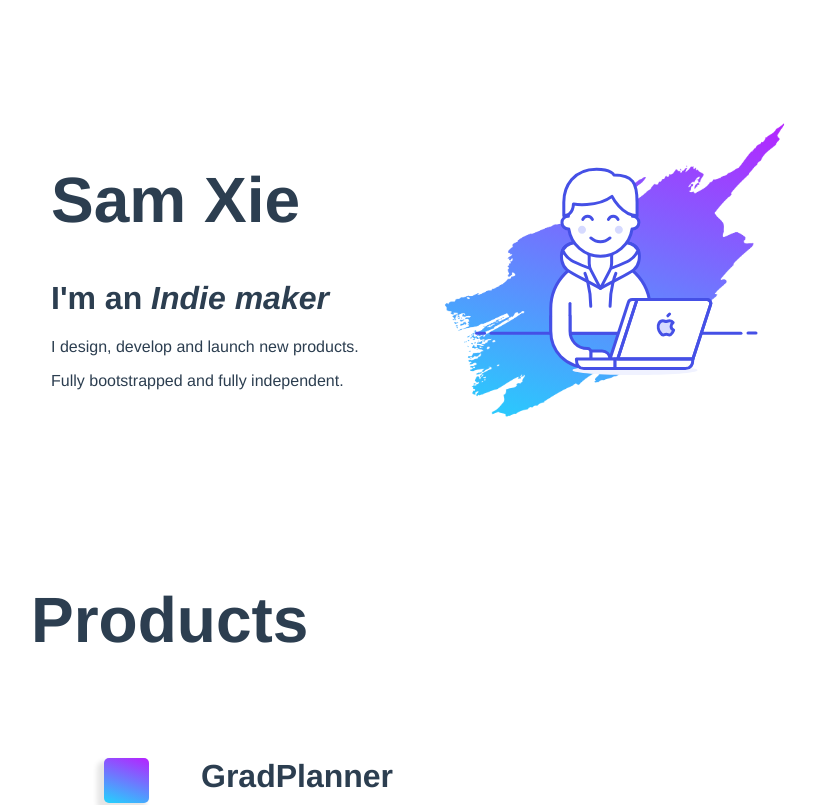
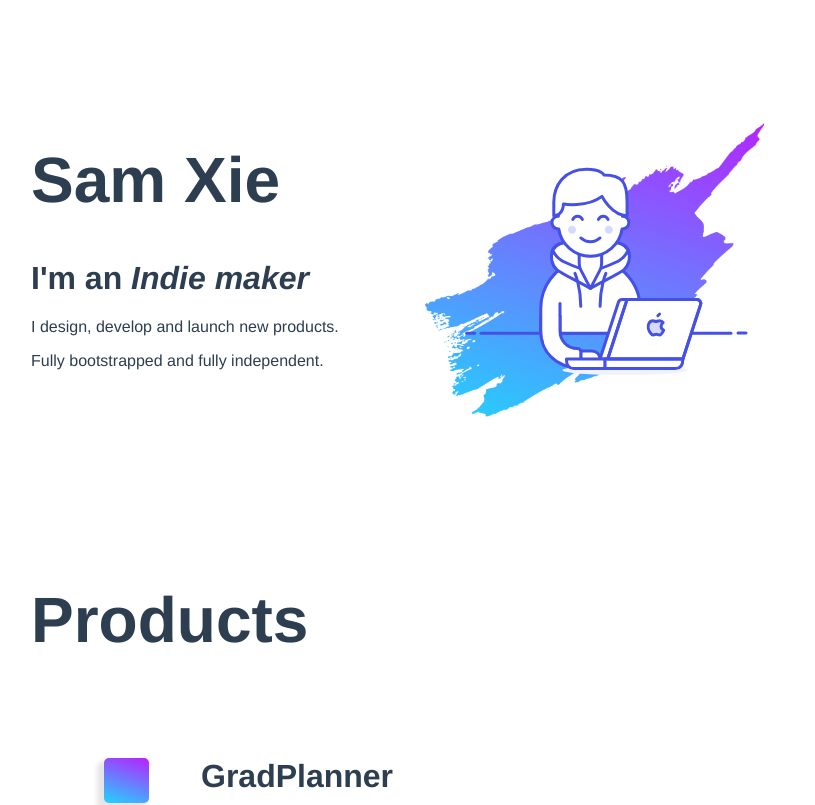
Before and after one commit to samzx/samxie, a Vue app: page / in a window 1280 px wide. Shown: the top 805 px of the page, without its empty margins (219-1034 px from the left). Built offline with nearby package versions, Linux system fonts and the light colour scheme.

Commit message:
fix left align hero title

```diff
--- a/src/components/Hero.vue
+++ b/src/components/Hero.vue
@@ -31,7 +31,6 @@ export default {
 .left {
   flex: 1;
   min-width: 300px;
-  margin: 20px;
 }
 
 .right {
```
